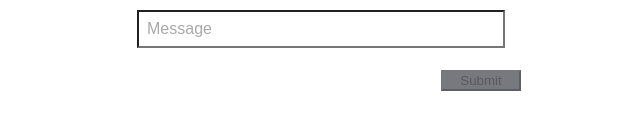
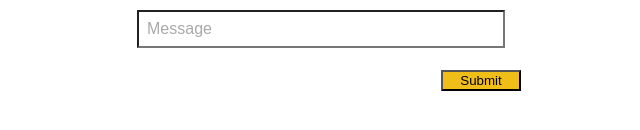
Before and after one commit to andershc/IDATT2015-FullStack, a Vue app: page /feedback in a window 1280 px wide. Shown: the part 438-568 px from the top of the page, without its empty margins (319-959 px from the left). Built offline with nearby package versions, Linux system fonts and the light colour scheme.

Commit message:
Validation with yup

```diff
--- a/package.json
+++ b/package.json
@@ -14,7 +14,8 @@
     "vee-validate": "^4.5.8",
     "vue": "^3.0.0",
     "vue-router": "^4.0.0-0",
-    "vuex": "^4.0.0-0"
+    "vuex": "^4.0.0-0",
+    "yup": "^0.32.11"
   },
   "devDependencies": {
     "@vue/cli-plugin-babel": "~4.5.0",
--- a/src/styles/Calculator.css
+++ b/src/styles/Calculator.css
@@ -39,8 +39,8 @@ input{
     font-size: 2em;
     margin: 10px;
     outline: none;
-    background-color: #78797e;
-    color: white;
+    background-color: white;
+    color: black;
 }
 body{
     background-color: #393d3f;
--- a/src/styles/FeedbackDetails.css
+++ b/src/styles/FeedbackDetails.css
@@ -0,0 +1,9 @@
+#done{
+    position: center;
+    margin-top: 1em;
+    min-height: 3em;
+    min-width: 5em;
+}
+#done:hover{
+    cursor: pointer;
+}
--- a/src/views/Feedback.vue
+++ b/src/views/Feedback.vue
@@ -6,16 +6,14 @@
         label="Name"
         type="text"
         value="getName"
-        v-model.lazy="this.$store.state.user"
-        v-model="submission.name"
-        :error="nameError"
+        v-model="name"
+        :error="errors.name"
         />
       <BaseInput class="inputFields" id="emailField"
         label="Email"
         type="email"
-        v-model.lazy="this.$store.state.userEmail"
-        v-model="submission.email"
-        :error="emailError"
+        v-model.lazy="email"
+        :error="errors.email"
 
         />
       <BaseInput class="inputFields"
@@ -23,10 +21,10 @@
         label="Message"
         type="text"
 
-        v-model="submission.message"
-        :error="messageError"
+        v-model="message"
+        :error="errors.message"
        />
-      <button :disabled="!isComplete" type="submit">Submit</button>
+      <button type="submit" >Submit</button>
     </form>
 
   </div>
@@ -37,6 +35,8 @@
 import BaseInput from "@/components/BaseInput";
 import { v4 as uuidv4 } from 'uuid';
 import { useField, useForm } from 'vee-validate';
+import { object, string } from 'yup'
+
 
 export default {
   name: "Feedback",
@@ -50,60 +50,34 @@ export default {
         email: '',
         message: '',
         id: ''
-      },
-      nameIsValid: false,
-      emailIsValid: false,
-      messageIsValid: false
+      }
     }
   },
   setup() {
-    const errorMessage = 'This field is required'
-    const validations = {
-      name: (value) => {
-        if (value === undefined || value == null || !String(value).length){
-          return errorMessage
-        }
-        if (value.type !== String) {
-          return 'Name must be a string'
-        } else{
-          this.nameIsValid = true
-          return true
-        }
-      },
-      email: (value) => {
-        if (!value) {
-          return 'This field is required'
-        }
-        const regexEmailCheck = /^(([^<>()[\]\\.,;:\s@"]+(\.[^<>()[\]\\.,;:\s@"]+)*)|(".+"))@((\[[0-9]{1,3}\.[0-9]{1,3}\.[0-9]{1,3}\.[0-9]{1,3}\])|(([a-zA-Z\-0-9]+\.)+[a-zA-Z]{2,}))$/
-        if (!regexEmailCheck.test(String(value).toLowerCase())) {
-          return 'Please enter a valid email address'
-        }
-        this.emailIsValid = true
-        return true
-      },
-      message: (value) => {
-        if (value === undefined || value === null || !String(value).length) {
-          return errorMessage
-        }
-        this.messageIsValid = true
-        return true
-      }
-    }
-    useForm({
-      validationSchema: validations
-    });
+    const validationSchema = object({
+      name: string().required().matches(/^[A-ÅÆØa-æøå ]*$/, "Please enter valid name"),
+      email: string().email("Please enter a valid email").required(),
+      message: string().required()
+    })
 
-    const { value: name, errorMessage: nameError } = useField('name')
-    const { value: email, errorMessage: emailError, handleChange } = useField('email')
-    const { value: message, errorMessage: messageError } = useField('message')
+    const { handleSubmit, errors} = useForm({
+      validationSchema
+    })
+
+    const { value: name} = useField('name')
+    const { value: email} = useField('email')
+    const { value: message} = useField('message')
+
+    const submit = handleSubmit((values) => {
+      console.log('submit', values)
+    })
+
     return {
       email,
-      emailError,
       name,
-      nameError,
       message,
-      messageError,
-      handleChange
+      submit,
+      errors
     }
   },
 
@@ -131,9 +105,9 @@ export default {
   computed: {
     isComplete () {
       return this.submission.name && this.submission.email && this.submission.message
-    }
-  }
-};
+    },
+  },
+}
 </script>
 
 <style>
--- a/src/views/FeedbackDetails.vue
+++ b/src/views/FeedbackDetails.vue
@@ -5,7 +5,7 @@
     <p> Email: {{ submission.email }}</p>
     <p> Message: {{ submission.message }}</p>
     <footer>Thank you for contributing!</footer>
-    <button @click="done">Done</button>
+    <button @click="done" id="done">Done</button>
   </div>
 </template>
 
@@ -35,3 +35,6 @@ export default {
   }
 }
 </script>
+<style scoped>
+@import "./../styles/FeedbackDetails.css";
+</style>
```
Also changed, not shown: 1 other file (tests, documents, lock files or other folders).
